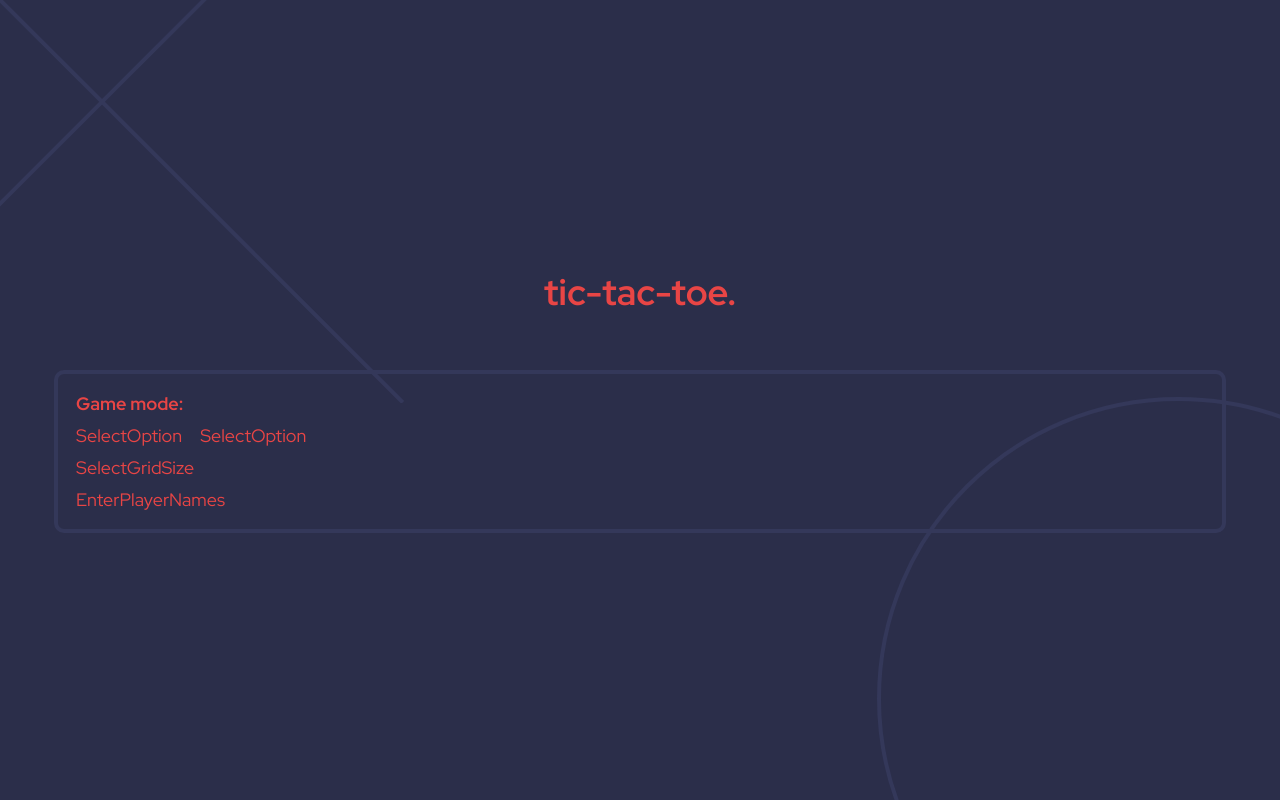
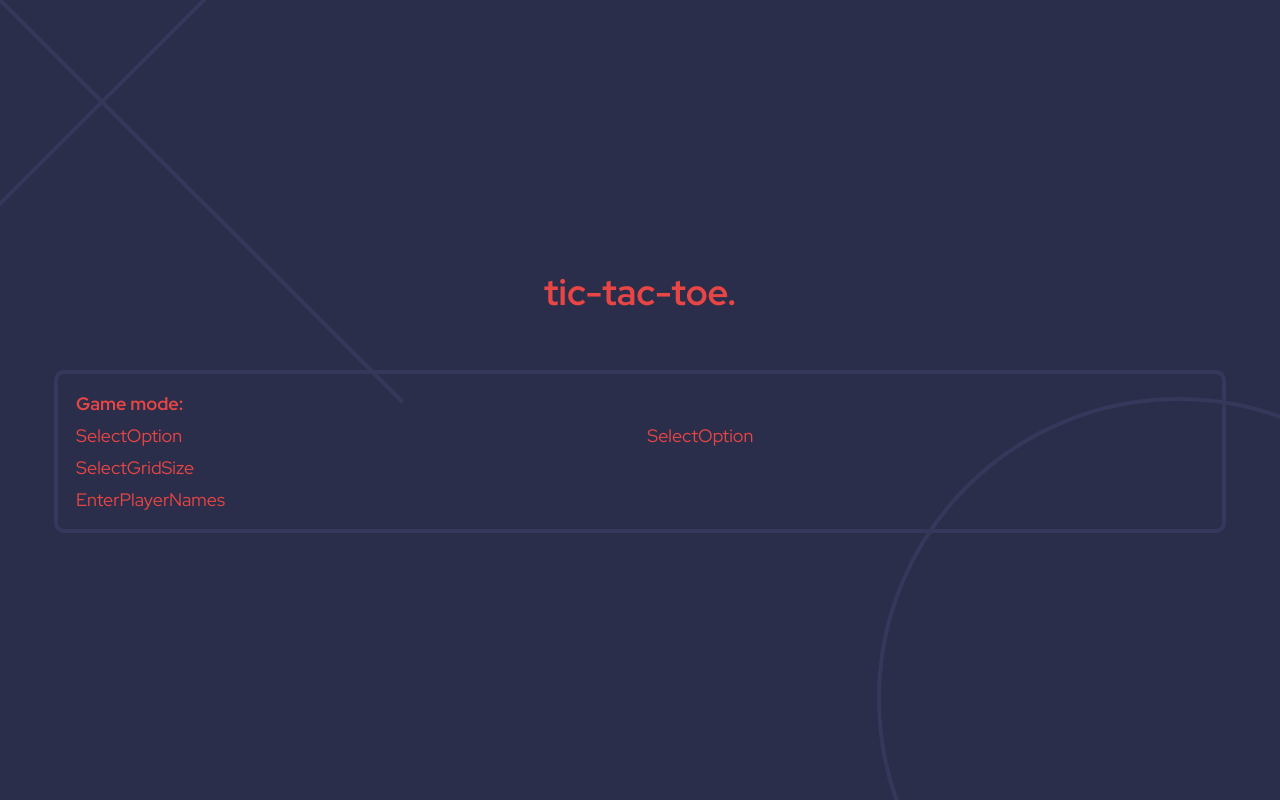
Before and after one commit to syedalimansoor/tic-tac-toe-react, a React (Vite) app: page /settings in a window 1280 px wide. Built offline with nearby package versions, Linux system fonts and the light colour scheme.

Commit message:
Style: OptionsList now has equal-width children

```diff
--- a/src/components/settings/styled.ts
+++ b/src/components/settings/styled.ts
@@ -7,5 +7,9 @@ export const Label = styled.h2`
 export const OptionsList = styled.div`
   display: flex;
   justify-content: stretch;
-  gap: 1em;
+  gap: 0.8em;
+
+  & > * {
+    flex: 1 0 0;
+  }
 `;
```
